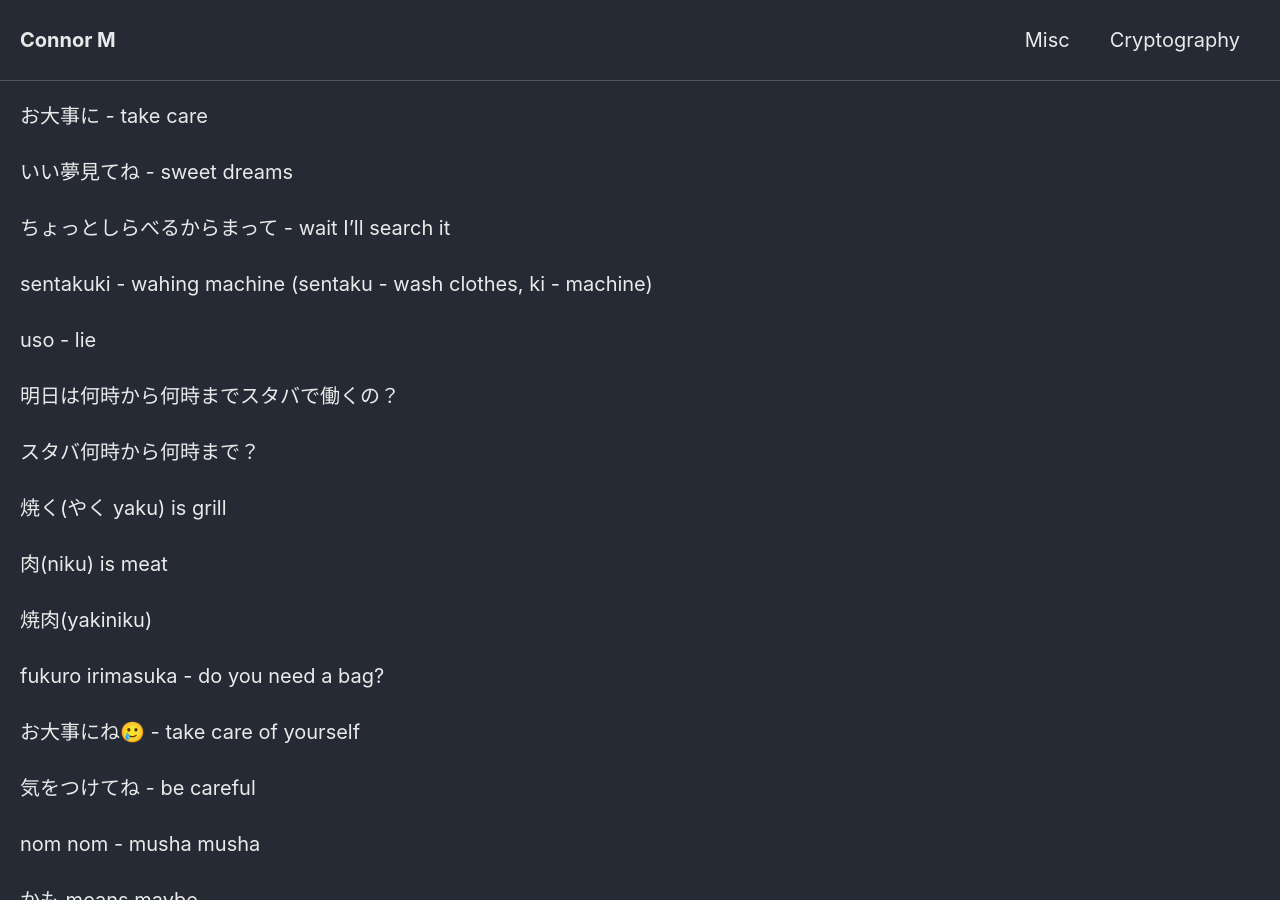
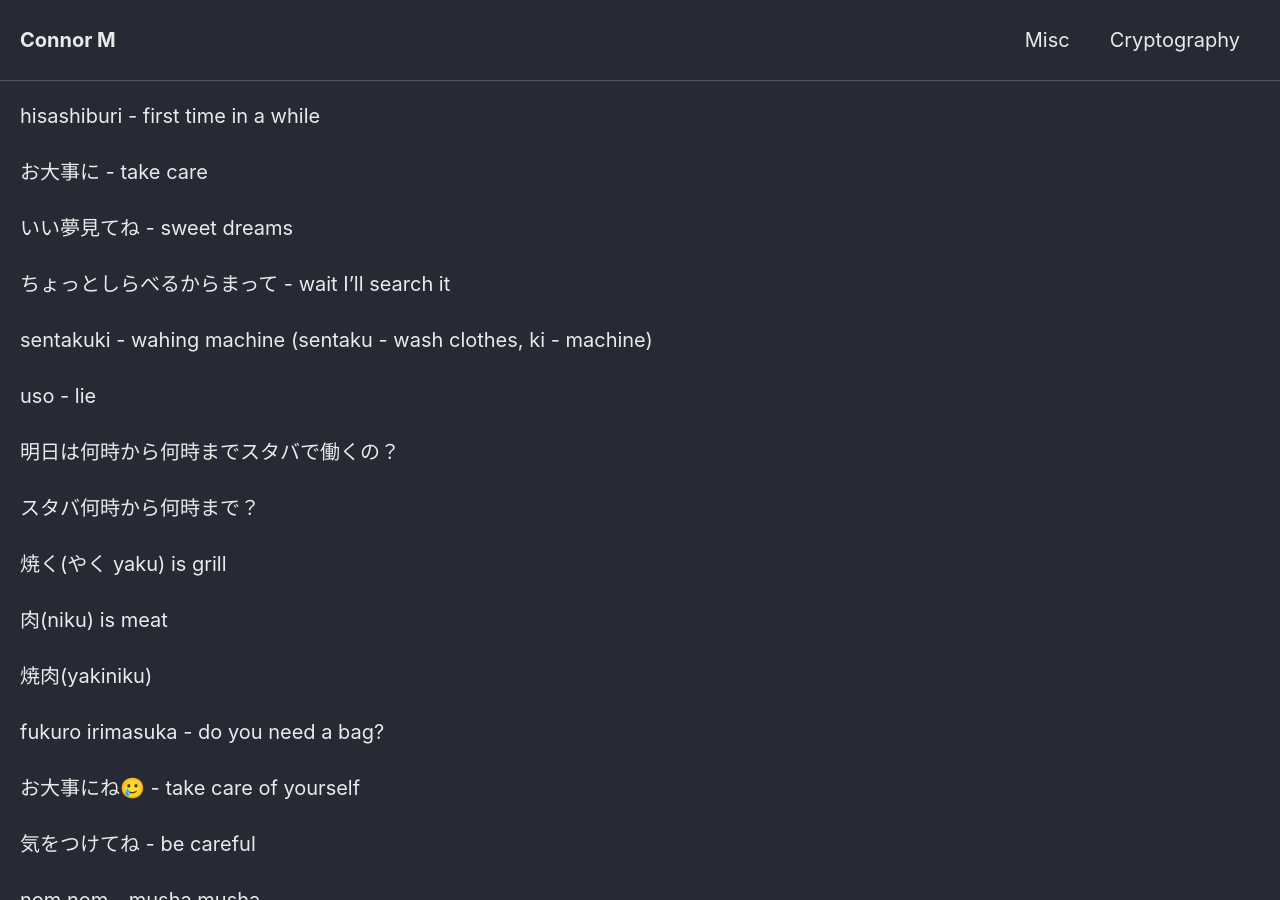
Before and after one commit to Connor-McCartney/Connor-McCartney.github.io, a Jekyll site: the page built from _pages/misc/japanese.md, in a window 1280 px wide and 900 px high. Built offline with Jekyll 4.4.1, drawn with Linux system fonts in a browser that asks for light colours; cached includes are drawn as plain includes; our own code applies the rules of GitHub Pages for plain Markdown files.

Commit message:
Update japanese.md

```diff
--- a/_pages/misc/japanese.md
+++ b/_pages/misc/japanese.md
@@ -1,3 +1,5 @@
+hisashiburi - first time in a while
+
 お大事に - take care
 
 いい夢見てね - sweet dreams
```
